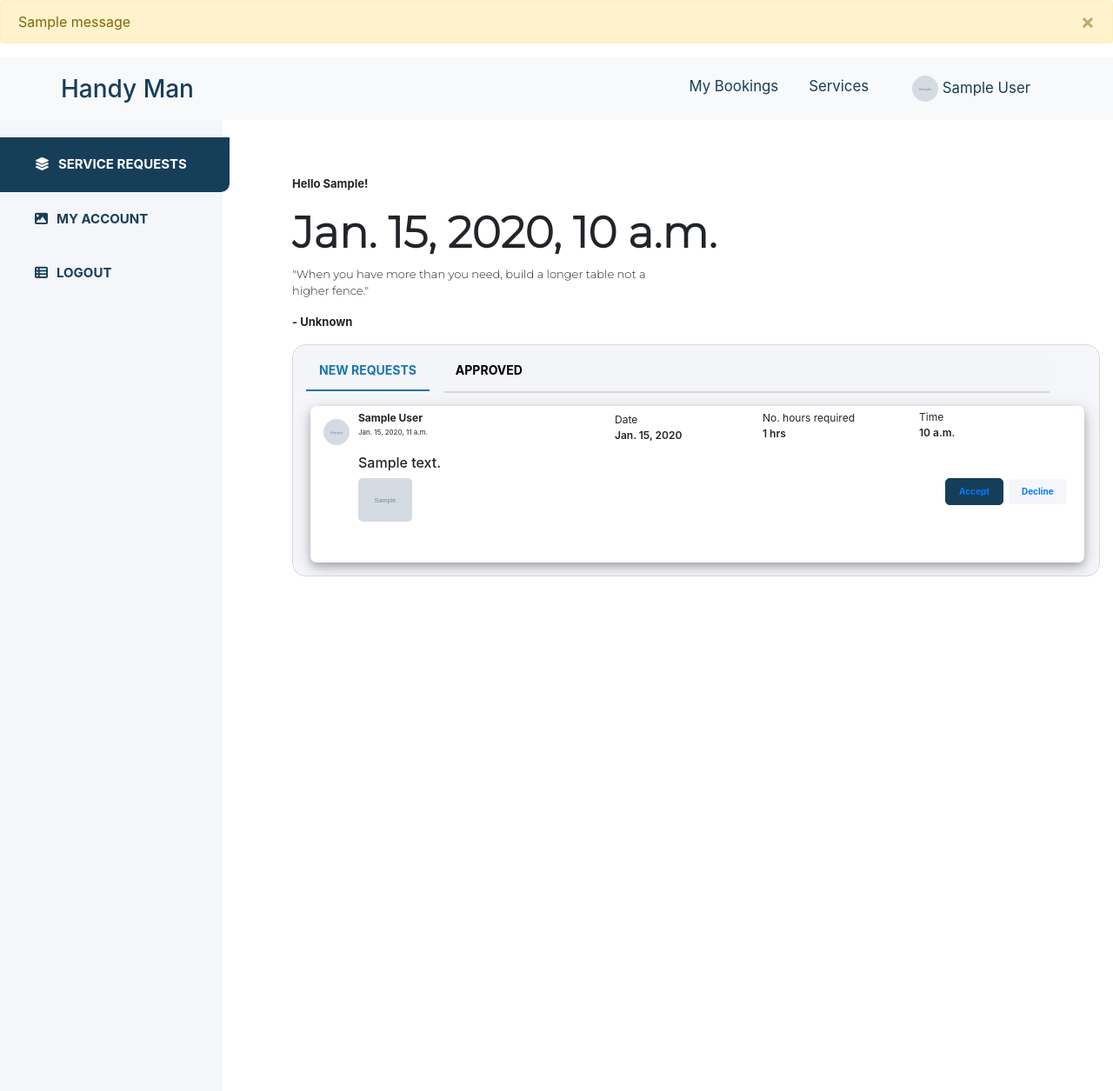
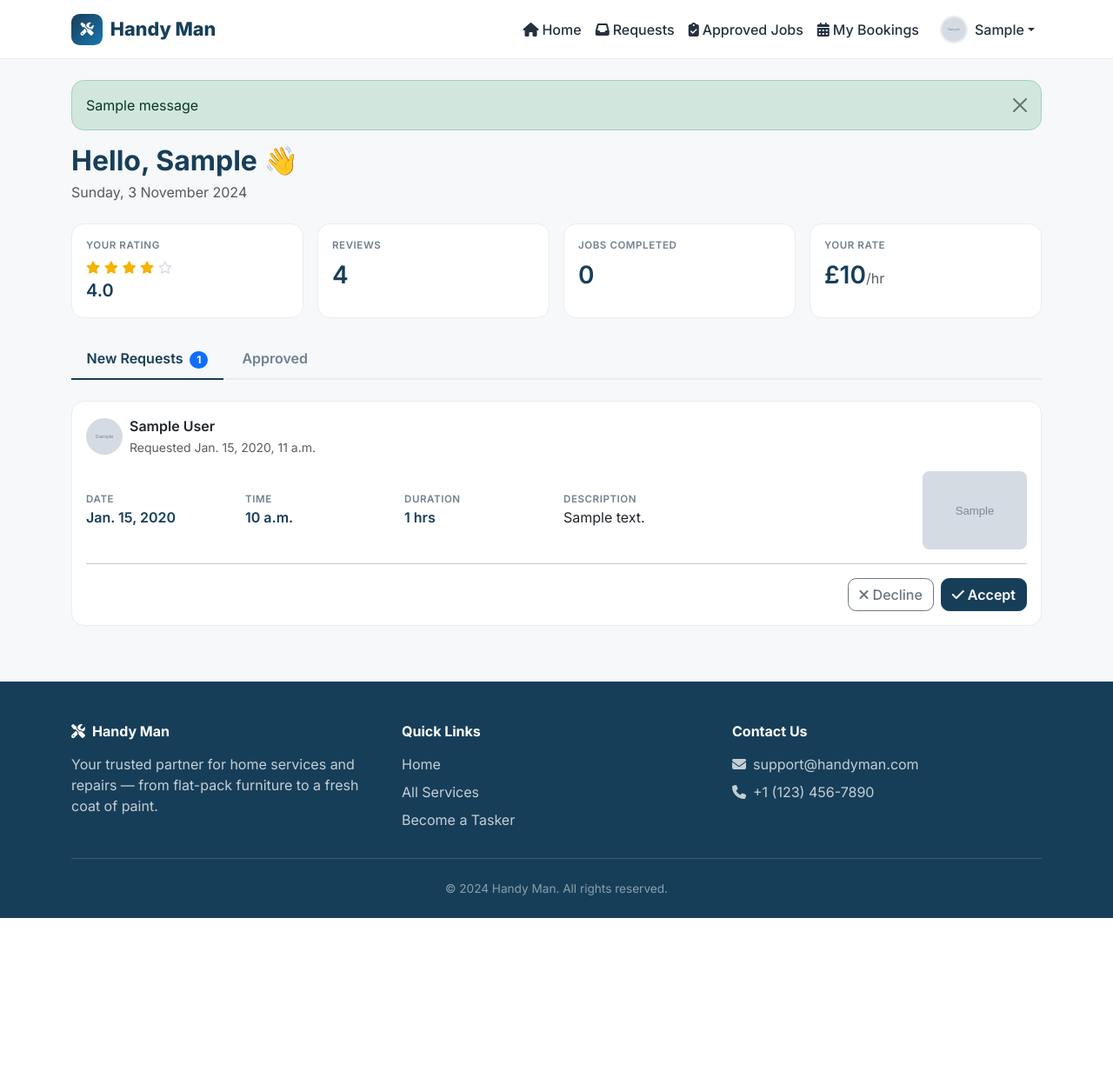
Before and after one commit to FAIZAN101013/handyman, a Django app: template userhandle/templates/index.html in a window 1280 px wide. Shown: the top 1255 px of the page at 87% size. After the commit the page ends 1056 px from the top, so only its background shows below. Run offline with Django 4.2, Linux system fonts and the light colour scheme; a user stored in the database is signed in; tables that the repository leaves empty hold one stand-in row (values such as "Sample post"); the template is opened without the code that fills it: values that come from a table or form of the project are taken from there, most other values are stand-ins (such as "Sample title", 1, 10 or a date in 2020); grey boxes marked "Sample" are stand-in pictures; one stand-in notice (Sample message) is shown; some libraries are stand-ins or nearby versions.

Commit message:
feat(dashboard): stats, suggestions, and readable request cards
The worker dashboard opens with the numbers that matter — star rating,
review count, jobs completed, hourly rate — followed by a suggestions
card that reads the actual profile and lists what is missing (photo,
bio, rate, tags, postcode), each item linking straight to the editor.
Incoming requests become proper cards with labelled date/time/duration
columns and an empty state, replacing a layout that positioned every
element with negative margins and duplicated its markup across two
near-identical template branches.

```diff
--- a/userhandle/templates/index.html
+++ b/userhandle/templates/index.html
@@ -1,298 +1,160 @@
-{% load static  %}
-<!DOCTYPE html>
-<html lang="en">
-  <head>
-    <meta charset="UTF-8" />
-    <meta http-equiv="X-UA-Compatible" content="IE=edge" />
-    <meta name="viewport" content="width=device-width, initial-scale=1.0" />
-    <title>Kwik FixR</title>
-    <link rel="stylesheet" href="{% static 'style/style.css' %}" />
-    <link
-      rel="stylesheet"
-      href="https://cdn.jsdelivr.net/npm/bootstrap@4.6.1/dist/css/bootstrap.min.css"
-    />
-    <link
-      rel="stylesheet"
-      href="{% static 'bootstrap-float-label-master/bootstrap-float-label.min.css' %}"
-    />
-    <script src="https://cdn.jsdelivr.net/npm/jquery@3.6.0/dist/jquery.slim.min.js"></script>
-    <script src="https://cdn.jsdelivr.net/npm/popper.js@1.16.1/dist/umd/popper.min.js"></script>
-    <script src="https://cdn.jsdelivr.net/npm/bootstrap@4.6.1/dist/js/bootstrap.bundle.min.js"></script>
-    <link
-      rel="stylesheet"
-      href="https://cdnjs.cloudflare.com/ajax/libs/font-awesome/4.7.0/css/font-awesome.min.css"
-    />
-    <script
-      src="https://kit.fontawesome.com/64bb69d5a5.js"
-      crossorigin="anonymous"
-    ></script>
-    <link rel="preconnect" href="https://fonts.googleapis.com" />
-    <link rel="preconnect" href="https://fonts.gstatic.com" crossorigin />
-    <link
-      href="https://fonts.googleapis.com/css2?family=Montserrat:wght@300&display=swap"
-      rel="stylesheet"
-    />
-  </head>
-  <body>
+{% extends 'base.html' %}
+{% load static %}
 
+{% block title %}Dashboard — Handy Man{% endblock %}
 
-    {% if messages %}
+{% block content %}
+<div class="mb-4">
+  <h2 class="fw-bold mb-1" style="color: #173e59;">Hello, {{ user.firstname }} 👋</h2>
+  <p class="text-muted mb-0">{% now "l, j F Y" %}</p>
+</div>
 
-    {% for message in messages %}
-    {% if message.tags %}
-    <div class="alert alert-warning alert-dismissible fade show" role="alert">
-      {{ message }}
-      <button type="button" class="close" data-dismiss="alert" aria-label="Close">
-        <span aria-hidden="true">&times;</span>
-      </button>
-    </div>
+<!-- Business at a glance -->
+<div class="row g-3 mb-4">
+  <div class="col-6 col-lg-3">
+    <div class="card hm-card h-100">
+      <div class="card-body py-3">
+        <p class="hm-meta-label mb-1">Your rating</p>
+        <div class="hm-stars">
+          {% for i in "12345"|make_list %}
+            {% if user.handyman_rating >= forloop.counter %}
+              <i class="fa-solid fa-star"></i>
+            {% elif user.handyman_rating >= forloop.counter0|add:"0.5" %}
+              <i class="fa-solid fa-star-half-stroke"></i>
+            {% else %}
+              <i class="fa-regular fa-star"></i>
             {% endif %}
           {% endfor %}
-
-    {% endif %}
-
-
-    <nav
-      class="navbar navbar-expand-md bg-light navbar-light"
-      style="padding: 10px 70px 10px 70px !important;"
-
-    >
-      <a class="navbar-brand" href="{% url 'index' %}">Handy Man</a>
-
-      <button
-        class="navbar-toggler"
-        type="button"
-        data-toggle="collapse"
-        data-target="#collapsibleNavbar"
-      >
-        <span class="navbar-toggler-icon"></span>
-      </button>
-
-      <div class="collapse navbar-collapse" id="collapsibleNavbar">
-        <ul class="navbar-nav ml-auto">
-          {% if user.is_authenticated and user.is_customer %}
-          <li class="nav-item">
-            <a class="nav-link" href="{% url 'previous-booking' %}">My Bookings</a>
-          </li>
-          {% endif %}
-
-          <li class="nav-item dropdown">
-            <div class="nav-item dropdown">
-              <a
-                href="#"
-                class="nav-link dropdown-toggle"
-                data-toggle="dropdown"
-                >Services</a
-              >
-              <div class="dropdown-menu">
-                <a href="{% url 'general-handyman' %}" class="dropdown-item">General Handyman</a>
-                <a href="{% url 'furniture-assembly' %}" class="dropdown-item">Furniture Assembly</a>
-                <a href="{% url 'help-moving' %}" class="dropdown-item">Help Moving</a>
-                <a href="{% url 'tv-mounting' %}" class="dropdown-item">TV Mounting</a>
-                <a href="{% url 'painting' %}" class="dropdown-item">Painting</a>
-                <a href="{% url 'disinfecting-services' %}" class="dropdown-item">Disinfecting Services</a>
-                <a href="{% url 'ikea-services' %}" class="dropdown-item">IKEA Services</a>
-                <a href="{% url 'all-services' %}" class="dropdown-item">All Services</a>
-
+        </div>
+        <span class="hm-meta-value fs-5">{{ user.handyman_rating }}</span>
       </div>
     </div>
-          </li>
-          {% if user.is_anonymous %}
-          <li class="nav-item">
-            <a class="nav-link" href="{% url 'handyman-login' %}">Sign up / Log in</a>
-          </li>
-
-        {% elif user.is_authenticated %}
-
-        <li class="nav-item dropdown">
-          <style>
-            .avatar {
-              vertical-align: middle;
-              width: 30px;
-              height: 30px;
-              border-radius: 50%;
-            }
-            </style>
-
-          <a class="nav-link dropdown-toggle" href="#" id="navbarDropdownMenuLink" data-toggle="dropdown" aria-haspopup="true" aria-expanded="false">
-            {% if user.handyman_image %}
-            <img src="{{user.handyman_image.url}}" alt="Avatar" class="avatar">
-            {{user}}
-            {% else %}
-            <img src="{% static 'img/default_profile.png' %}" alt="Avatar" class="avatar">
-            {{user}}
-          </a>
-          {% endif %}
-            <div class="dropdown-menu" aria-labelledby="navbarDropdownMenuLink">
-              {% if user.is_FixR %}
-              <a class="dropdown-item" href="{% url 'handyman-profile' user.id %}">Profile</a>
-              {% elif user.is_customer %}
-              <a class="dropdown-item" href="{% url 'customer-profile' user.id %}">Profile</a>
-              {% endif %}
-              <a class="dropdown-item" href="{% url 'handyman-logout' %}">Logout</a>
   </div>
-          </li>
-          {% endif %}
-        </ul>
-      </div>
-    </nav>
-
-    <div class="wrapper">
-      <div class="row" style="margin: 0px">
-        <nav id="sidebar">
-
-          <ul class="list-unstyled components">
-            <li class="sidebar_item">
-              <a href="{% url 'index' %}" aria-expanded="false" class="active"
-                ><i class="fa-solid fa-layer-group"></i>SERVICE REQUESTS</a
-              >
-            </li>
-            {% if user.is_authenticated %}
-            {% if user.is_customer %}
-            <li class="sidebar_item">
-              <a href="{% url 'customer-profile' user.id %}" class="dropdown-toggle"
-                ><i class="fa-solid fa-image"></i>MY ACCOUNT</a
-              >
-            </li>
-            {% elif user.is_FixR %}
-            <li class="sidebar_item">
-              <a href="{% url 'handyman-profile' user.id %}" class="dropdown-toggle"
-                ><i class="fa-solid fa-image"></i>MY ACCOUNT</a
-              >
-            </li>
-            {% endif %}
-            <li class="sidebar_item">
-              <a href="{% url 'handyman-logout' %}" class="dropdown-toggle"
-                ><i class="fa-solid fa-table-list"></i>LOGOUT</a
-              >
-            </li>
-            {% endif %}
-          </ul>
-        </nav>
-        <div class="top-nav">
-          {% if user.is_authenticated %}
-          <div class="row mt-5" style="margin: 0px">
-            <div class="content col-12 mt-3">
-              <p class="content-text">Hello {{user.firstname}}!</p>
-              <h1 class="content-header">{{current_time}}</h1>
-              <p class="content-text1">
-                "When you have more than you need, build a longer table not a<br />
-                higher fence."
-              </p>
-              <p style="font-size: 13px; font-weight: bold">- Unknown</p>
-              <div class="content-item">
-                <div class="row content-menu">
-                  <a
-                    href="{% url 'index' %}"
-                    style="border-bottom: 2px solid #1a76b0; color: #1a76b0"
-                    >NEW REQUESTS</a
-                  ><a href="{% url 'service-approved' %}">APPROVED</a>
-                  <hr class="hr" />
-                </div>
-
-                {% for service in services %}
-                {% if service.service_images %}
-                <div class="content-item-list">
-                  {% if service.customer.handyman_image %}
-                  <img
-                    class="content-item-img"
-                    src="{{service.customer.handyman_image.url}}"
-                    alt=""
-                  />
-                  {% else %}
-                  <img
-                    class="content-item-img"
-                    src="{% static 'img/default_profile.png' %}"
-
-                  />
-                  {% endif %}
-                  <p class="content-item-text">{{service.customer}}</p>
-                  <p class="content-item-text1">{{service.date_time_created}}</p>
-                  <p class="content-item-date">
-                    <span>Date</span><br />
-                    {{service.duedate}}
-                  </p>
-                  <p class="content-item-time">
-                    <span>No. hours required</span><br />
-                    {{service.hoursneeded}} hrs
-                  </p>
-                  <p class="content-item-required">
-                    <span>Time</span><br />
-                    {{service.time}}
-                  </p>
-                  <h6 style="padding-left: 55px; margin-right: 500px">
-                    {{service.description}}
-                  </h6>
-                  <img
-                    class="content-item-img1"
-                    src="{{service.service_images.url}}"
-                    alt=""
-                  />
-                  <div class="buttons btn-action">
-                    <button class="btn-request"><a href="{% url 'handyman-accept' service.id %}">Accept</a></button
-                      ><button class="btn-request-1"><a href="{% url 'handyman-decline' service.id %}">Decline</a></button>
+  <div class="col-6 col-lg-3">
+    <div class="card hm-card h-100">
+      <div class="card-body py-3">
+        <p class="hm-meta-label mb-1">Reviews</p>
+        <span class="hm-meta-value fs-3">{{ user.handyman_rating_count }}</span>
       </div>
     </div>
-                {% else %}
-                <div class="content-item-list">
-                  {% if service.customer.handyman_image %}
-                  <img
-                    class="content-item-img"
-                    src="{{service.customer.handyman_image.url}}"
-                    alt=""
-                  />
-                  {% else %}
-                  <img
-                    class="content-item-img"
-                    src="{% static 'img/default_profile.png' %}"
-                    alt=""
-                  />
-                  {% endif %}
-                  <p class="content-item-text">{{service.customer}}</p>
-                  <p class="content-item-text1">{{service.date_time_created}}</p>
-                  <p class="content-item-date">
-                    <span>Date</span><br />
-                    {{service.duedate}}
-                  </p>
-                  <p class="content-item-time">
-                    <span>No. hours required</span><br />
-                    {{service.hoursneeded}} hrs
-                  </p>
-                  <p class="content-item-required">
-                    <span>Time</span><br />
-                    {{service.time}}
-                  </p>
-                  <h6 style="padding-left: 55px; margin-right: 500px">
-                    {{service.description}}
-                  </h6>
-
-                  <div class="buttons1 btn-action btn-act">
-                    <a href="{% url 'handyman-accept' service.id %}" class="btn-request">Accept</a>
-                    <a href="{% url 'handyman-decline' service.id %}" class="btn-request-1">Decline</a>
   </div>
-
-                </div>
-                {% endif %}
-                {% endfor%}
-
-
-
-
+  <div class="col-6 col-lg-3">
+    <div class="card hm-card h-100">
+      <div class="card-body py-3">
+        <p class="hm-meta-label mb-1">Jobs completed</p>
+        <span class="hm-meta-value fs-3">{{ completed_jobs|default:"0" }}</span>
       </div>
     </div>
-
   </div>
-          {% endif %}
+  <div class="col-6 col-lg-3">
+    <div class="card hm-card h-100">
+      <div class="card-body py-3">
+        <p class="hm-meta-label mb-1">Your rate</p>
+        <span class="hm-meta-value fs-3">
+          {% if user.price %}&pound;{{ user.price }}<small class="fs-6 fw-normal text-muted">/hr</small>{% else %}—{% endif %}
+        </span>
+      </div>
     </div>
   </div>
 </div>
 
-    <script>
-      $(document).ready(function () {
-        $("#sidebarCollapse").on("click", function () {
-          $("#sidebar").toggleClass("active");
-        });
-      });
-    </script>
-  </body>
-</html>
+<!-- Suggestions to get more bookings -->
+{% if not user.handyman_image or not user.bio or not user.price or not user.postcode or not user.service_tags %}
+  <div class="card hm-card mb-4" style="border-left: 4px solid #f5b301;">
+    <div class="card-body py-3">
+      <p class="fw-semibold mb-2" style="color: #173e59;">
+        <i class="fas fa-lightbulb text-warning me-2"></i>Suggestions to get more bookings
+      </p>
+      <ul class="mb-0 small text-muted">
+        {% if not user.handyman_image %}
+          <li>Add a <a href="{% url 'handyman-profile' user.id %}">profile photo</a> — customers book faces they can see.</li>
+        {% endif %}
+        {% if not user.bio %}
+          <li>Write a short <a href="{% url 'handyman-profile' user.id %}">bio</a> about your experience and skills.</li>
+        {% endif %}
+        {% if not user.price %}
+          <li>Set your <a href="{% url 'handyman-profile' user.id %}">hourly rate</a> so customers know what to expect.</li>
+        {% endif %}
+        {% if not user.service_tags %}
+          <li>Add <a href="{% url 'handyman-profile' user.id %}">service tags</a> so you show up in more searches.</li>
+        {% endif %}
+        {% if not user.postcode %}
+          <li>Add your postcode so nearby customers can find you.</li>
+        {% endif %}
+      </ul>
+    </div>
+  </div>
+{% endif %}
+
+<ul class="nav nav-tabs mb-4">
+  <li class="nav-item">
+    <a class="nav-link active" href="{% url 'index' %}">
+      New Requests
+      {% if services %}<span class="badge rounded-pill bg-primary ms-1">{{ services|length }}</span>{% endif %}
+    </a>
+  </li>
+  <li class="nav-item">
+    <a class="nav-link" href="{% url 'service-approved' %}">Approved</a>
+  </li>
+</ul>
+
+{% if service_flag %}
+  <div class="text-center py-5">
+    <i class="fas fa-inbox fa-3x text-muted mb-3"></i>
+    <h5>No new requests right now</h5>
+    <p class="text-muted">New booking requests from customers will show up here.</p>
+  </div>
+{% endif %}
+
+{% for service in services %}
+  <div class="card hm-card mb-3">
+    <div class="card-body">
+      <div class="d-flex align-items-center mb-3">
+        {% if service.customer.handyman_image %}
+          <img class="hm-avatar me-2" src="{{ service.customer.handyman_image.url }}" alt="{{ service.customer }}" />
+        {% else %}
+          <img class="hm-avatar me-2" src="{% static 'img/default_profile.png' %}" alt="{{ service.customer }}" />
+        {% endif %}
+        <div>
+          <div class="fw-semibold">{{ service.customer }}</div>
+          <small class="text-muted">Requested {{ service.date_time_created }}</small>
+        </div>
+      </div>
+
+      <div class="row g-3 align-items-center">
+        <div class="col-6 col-md-2">
+          <p class="hm-meta-label mb-0">Date</p>
+          <p class="hm-meta-value mb-0">{{ service.duedate }}</p>
+        </div>
+        <div class="col-6 col-md-2">
+          <p class="hm-meta-label mb-0">Time</p>
+          <p class="hm-meta-value mb-0">{{ service.time }}</p>
+        </div>
+        <div class="col-6 col-md-2">
+          <p class="hm-meta-label mb-0">Duration</p>
+          <p class="hm-meta-value mb-0">{{ service.hoursneeded }} hrs</p>
+        </div>
+        <div class="col-12 col-md-4">
+          <p class="hm-meta-label mb-0">Description</p>
+          <p class="mb-0">{{ service.description }}</p>
+        </div>
+        {% if service.service_images %}
+          <div class="col-12 col-md-2 text-md-end">
+            <img class="hm-service-photo" src="{{ service.service_images.url }}" alt="Job photo" />
+          </div>
+        {% endif %}
+      </div>
+
+      <hr />
+      <div class="d-flex justify-content-end gap-2">
+        <a href="{% url 'handyman-decline' service.id %}" class="btn btn-outline-secondary">
+          <i class="fas fa-times me-1"></i>Decline
+        </a>
+        <a href="{% url 'handyman-accept' service.id %}" class="btn hm-btn-primary">
+          <i class="fas fa-check me-1"></i>Accept
+        </a>
+      </div>
+    </div>
+  </div>
+{% endfor %}
+{% endblock %}
```
Lines whose indentation alone changed are shown as unchanged.
